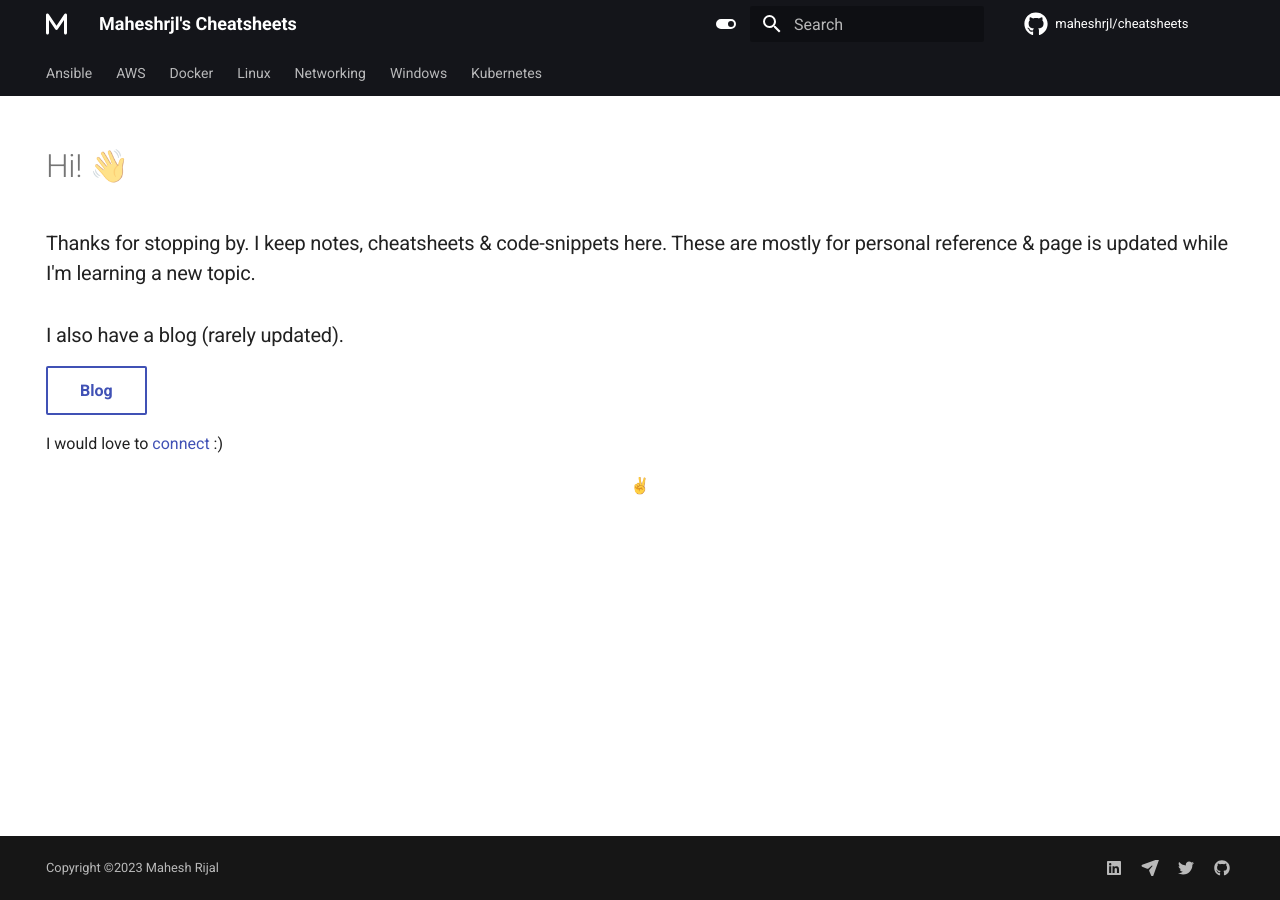
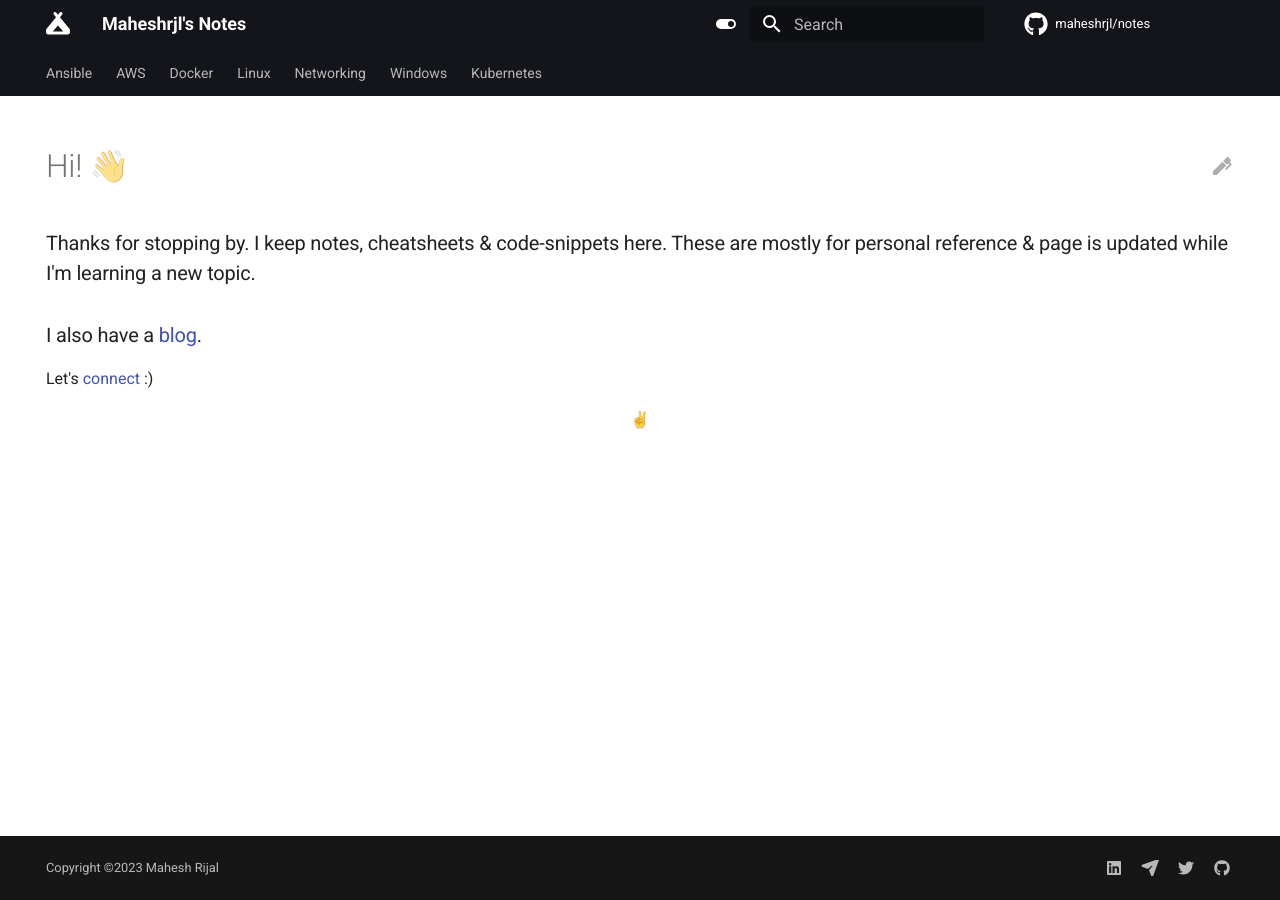
Before and after one commit to maheshrijal/notes, an MkDocs documentation site: the page built from docs/index.md, in a window 1280 px wide. Built offline with MkDocs 1.6.1 and Material for MkDocs 9.7.7, drawn with Linux system fonts in a browser that asks for light colours; comment, search, counter and statistics services are not loaded.

Commit message:
change domain to notes.maheshrjl.com
* update logo, & domains

* remove old domain references

```diff
--- a/docs/index.md
+++ b/docs/index.md
@@ -9,11 +11,9 @@ hide:
 ### Thanks for stopping by. I keep notes, cheatsheets & code-snippets here. These are mostly for personal reference & page is updated while I'm learning a new topic.
 
 
-### I also have a blog (rarely updated).
-
-[Blog](https://maheshrjl.com){ .md-button }
+### I also have a [blog](https://blog.maheshrjl.com/).
 
 
-I would love to [connect](https://maheshrjl.me/) :)
+Let's [connect](https://maheshrjl.me/) :)
 
 <p style="text-align: center;">✌</p>
--- a/mkdocs.yml
+++ b/mkdocs.yml
@@ -1,23 +1,26 @@
-site_name: Maheshrjl's Cheatsheets
-site_url: https://cheats.maheshrjl.com/
+site_name: Maheshrjl's Notes
+site_description: Hi! I'm Mahesh Rijal. I document notes, code snippets, scripts and various other things here.These are from my learnings in DevOps & Cloud, day to day work or some coool things I found on the internet.
+site_url: https://notes.maheshrjl.com/
 site_author: Mahesh Rijal
-repo_url: https://github.com/maheshrjl/cheatsheets
-repo_name: maheshrjl/cheatsheets
+repo_url: https://github.com/maheshrjl/notes
+repo_name: maheshrjl/notes
 edit_uri: edit/main/docs/
-copyright: Copyright &copy;2023 <a href="https://github.com/maheshrjl" target="_blank" rel="noopener">Mahesh Rijal</a>
+copyright: Copyright &copy;2023 <a href="https://twitter.com/maheshrjl" target="_blank" rel="noopener"> Mahesh Rijal</a>
 
 theme:
   name: material
   font:
     text: Roboto
     code: Fira Code
+  # logo: assets/logo.png
   icon:
     repo: fontawesome/brands/github
-    logo: fontawesome/solid/m
-    edit: material/file-document-edit
-  favicon: images/favicon.png
+    logo: fontawesome/solid/campground
+    edit: material/pen
+  favicon: images/favicon.ico
   language: en
   features:
+    - content.action.edit
     - navigation.instant #  clicks on all internal links will be intercepted and dispatched via XHR without fully reloading the page
     - navigation.tracking # URL in the address bar is automatically updated with the active anchor as highlighted in the table of contents
     - navigation.tabs # When tabs are enabled, top-level sections are rendered in a menu layer below the header for viewports above 1220px, but remain as-is on mobile.
```
Also changed, not shown: other parts of docs/index.md (+2 -0 lines), README.md (+2 -2 lines), assets/logo.png (deleted), docs/assets/logo.png (added), docs/images/favicon.ico (added), docs/images/favicon.png (deleted), 3 other files.
